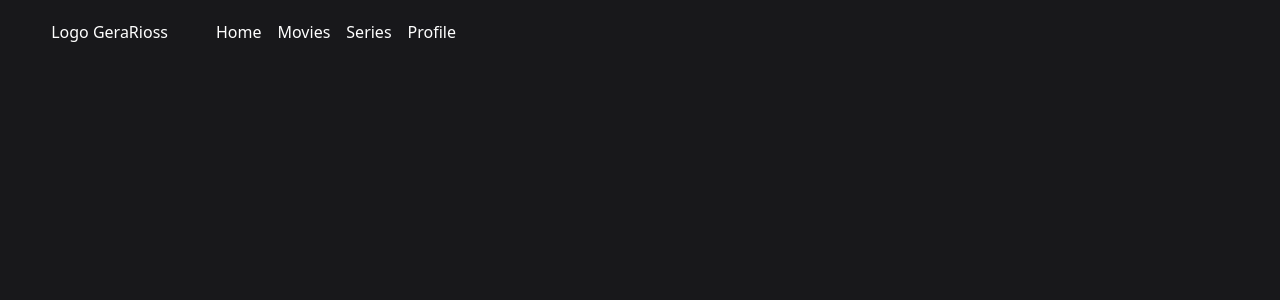
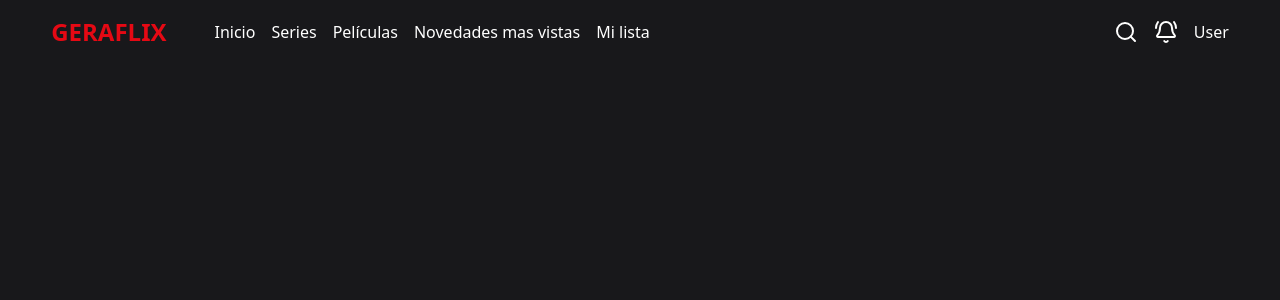
Before and after one commit to Gerardo-Rioss/clon_netflix, a Next.js app: page / in a window 1280 px wide. Shown: the top 300 px of the page. Built offline with nearby package versions, Linux system fonts and the light colour scheme.

Commit message:
update Navbar Desktop

```diff
--- /dev/null
+++ b/components/Shared/Logo/Logo.tsx
@@ -0,0 +1,11 @@
+import Link from "next/link"
+
+const Logo = () => {
+  return (
+        <Link href="/" className="font-extrabold text-2xl text-[#E50914]">
+            GERAFLIX
+        </Link>
+  )
+}
+
+export default Logo
--- /dev/null
+++ b/components/Shared/Logo/index.ts
@@ -0,0 +1 @@
+export * from "./Logo"
--- a/components/Shared/Navbar/NavbarDesktop/NavbarDesktop.tsx
+++ b/components/Shared/Navbar/NavbarDesktop/NavbarDesktop.tsx
@@ -1,22 +1,41 @@
+"use client"
 import { cn } from "@/lib/utils";
+import { BellRing, Search } from "lucide-react";
+import Logo from "@/components/Shared/Logo/Logo";
+import { itemsNavbar } from "@/components/data/itemsNavbar";
+import Link from "next/link";
+import { useScrollPosition } from "@/hooks/useScrollPosition";
 
 const NavbarDesktop = () => {
+    const scrollPosition = useScrollPosition();
+    console.log(scrollPosition);
     return (
         <div
             className={cn(
-                "z-30 left-0 right-0 top-0 h-16 fixed w-full transition-all duration-300"
+                "z-30 left-0 right-0 top-0 h-16 fixed w-full transition-all duration-300",
+                scrollPosition>20 ? 'bg-black' : 'bg-transparent'
             )}
         >
             <div className="px-[4%] mx-auto h-full">
                 <div className="flex gap-4 justify-between h-full items-center">
                     <div className="flex gap-2 items-center">
-                        <p>Logo GeraRioss</p>
+                        <Logo/>
                         <div className="ml-10 flex gap-4">
-                            <p>Home</p>
-                            <p>Movies</p>
-                            <p>Series</p>
-                            <p>Profile</p>
+                            {itemsNavbar.map((item)=>(
+                                <Link key={item.name} href={item.Link} className="hover:text-gray-300 transition-all duration-300">
+                                    {item.name}
+                                </Link>
+                            ))}
                         </div>
+                    </div>
+                    <div className="flex gap-4 items-center">
+                        <Search className="cursor-pointer"/>
+                        <BellRing className="cursor-pointer"/>
+                        <div className="flex gap-2 items-center">
+                        {/* TODO: add user profile */}
+                        <p>User</p>
+                        </div>
+
                     </div>
                 </div>
             </div>
--- /dev/null
+++ b/components/data/itemsNavbar.ts
@@ -0,0 +1,22 @@
+export const itemsNavbar=[
+    {
+        name:"Inicio",
+        Link:"/"
+    },
+    {
+        name:"Series",
+        Link:"/series"
+    },
+    {
+        name:"Películas",
+        Link:"/movies"
+    },
+    {
+        name:"Novedades mas vistas",
+        Link:"/more-views"
+    },
+    {
+        name:"Mi lista",
+        Link:"/my-list"
+    },
+]
--- /dev/null
+++ b/hooks/useScrollPosition.ts
@@ -0,0 +1,24 @@
+"use client";
+
+import { useEffect, useState } from "react";
+
+
+export const useScrollPosition=()=>{
+    const [scrollPosition, setScrollPosition] = useState(0)
+
+    useEffect(() => {
+        const updatePosition=()=>{
+            setScrollPosition(window.pageYOffset)
+        }
+        window.addEventListener('scroll', updatePosition)
+        updatePosition();
+
+
+
+      return () => {
+        window.removeEventListener('scroll', updatePosition)
+      }
+    }, [])
+    return scrollPosition;
+
+}
```
